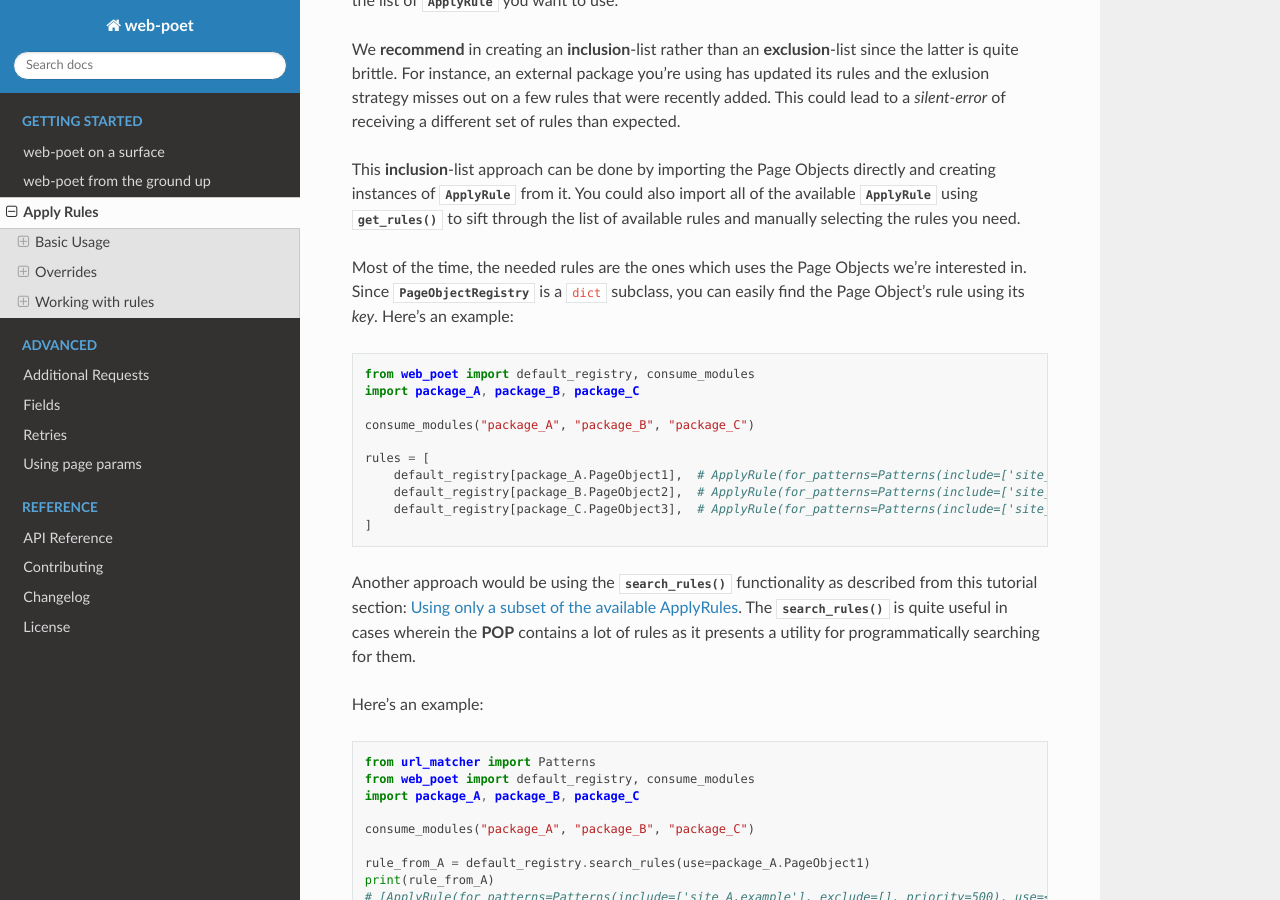
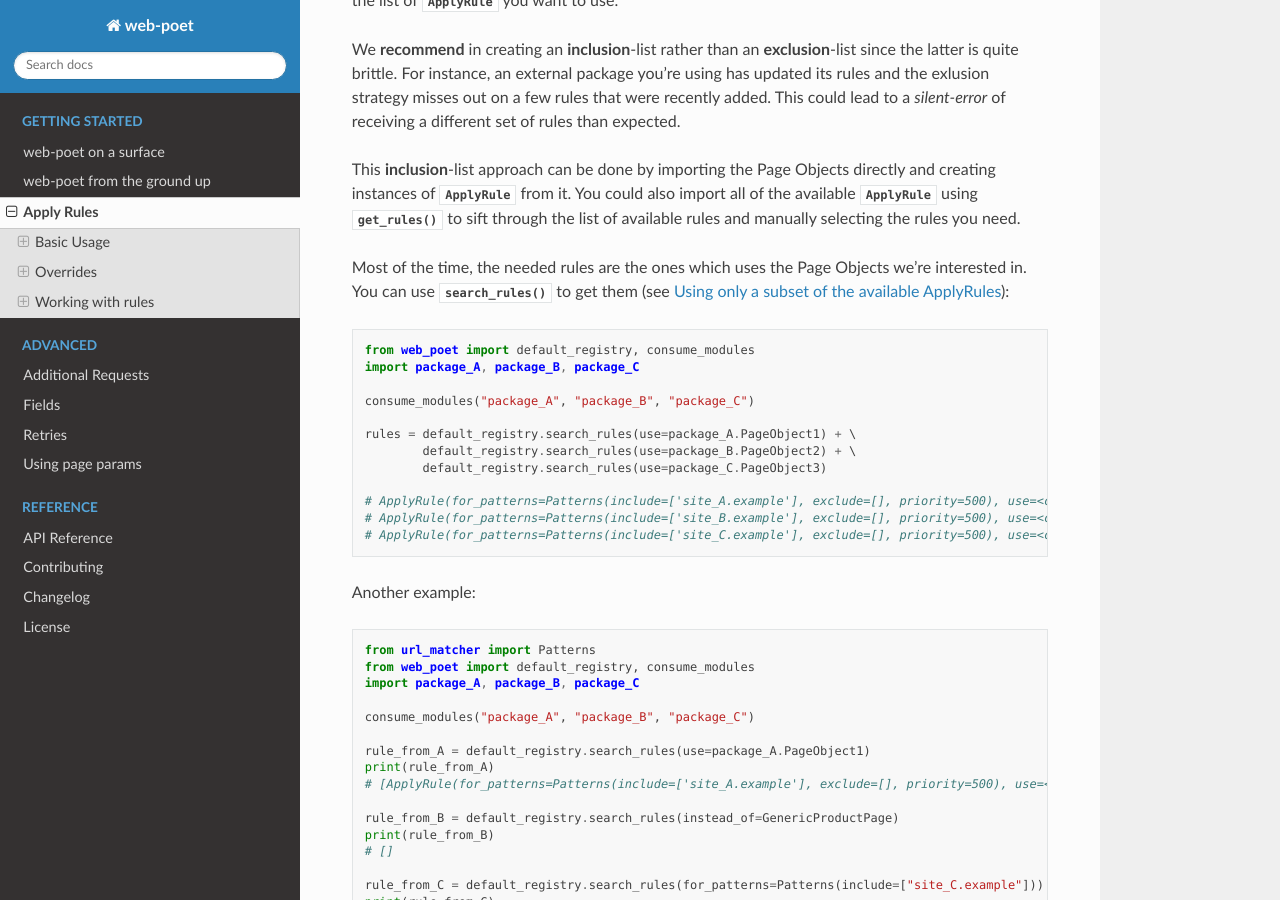
Before and after one commit to scrapinghub/web-poet, a Sphinx documentation site: the page built from docs/intro/rules.rst, in a window 1280 px wide and 900 px high, scrolled down 11911 px. Built offline with Sphinx 7.4.7 and the Read the Docs theme 2.0.0, drawn with Linux system fonts in a browser that asks for light colours.

Commit message:
undocument dict API for PageObjectRegistry

```diff
--- a/docs/intro/rules.rst
+++ b/docs/intro/rules.rst
@@ -675,8 +675,8 @@ all of the available :class:`~.ApplyRule` using :meth:`~.PageObjectRegistry.get_
 to sift through the list of available rules and manually selecting the rules you need.
 
 Most of the time, the needed rules are the ones which uses the Page Objects we're
-interested in. Since :class:`~.PageObjectRegistry` is a ``dict`` subclass, you can
-easily find the Page Object's rule using its `key`. Here's an example:
+interested in. You can use :meth:`~.PageObjectRegistry.search_rules` to get
+them (see :ref:`rules-using-subset`):
 
 .. code-block:: python
 
@@ -685,19 +685,16 @@ easily find the Page Object's rule using its `key`. Here's an example:
 
     consume_modules("package_A", "package_B", "package_C")
 
-    rules = [
-        default_registry[package_A.PageObject1],  # ApplyRule(for_patterns=Patterns(include=['site_A.example'], exclude=[], priority=500), use=<class 'package_A.PageObject1'>, instead_of=<class 'GenericPage'>, to_return=None, meta={})
-        default_registry[package_B.PageObject2],  # ApplyRule(for_patterns=Patterns(include=['site_B.example'], exclude=[], priority=500), use=<class 'package_B.PageObject2'>, instead_of=<class 'GenericPage'>, to_return=None, meta={})
-        default_registry[package_C.PageObject3],  # ApplyRule(for_patterns=Patterns(include=['site_C.example'], exclude=[], priority=500), use=<class 'package_C.PageObject3'>, instead_of=<class 'GenericPage'>, to_return=None, meta={})
-    ]
+    rules = default_registry.search_rules(use=package_A.PageObject1) + \
+            default_registry.search_rules(use=package_B.PageObject2) + \
+            default_registry.search_rules(use=package_C.PageObject3)
 
-Another approach would be using the :meth:`~.PageObjectRegistry.search_rules`
-functionality as described from this tutorial section: :ref:`rules-using-subset`.
-The :meth:`~.PageObjectRegistry.search_rules` is quite useful in cases wherein
-the **POP** contains a lot of rules as it presents a utility for programmatically
-searching for them.
+    # ApplyRule(for_patterns=Patterns(include=['site_A.example'], exclude=[], priority=500), use=<class 'package_A.PageObject1'>, instead_of=<class 'GenericPage'>, to_return=None, meta={})
+    # ApplyRule(for_patterns=Patterns(include=['site_B.example'], exclude=[], priority=500), use=<class 'package_B.PageObject2'>, instead_of=<class 'GenericPage'>, to_return=None, meta={})
+    # ApplyRule(for_patterns=Patterns(include=['site_C.example'], exclude=[], priority=500), use=<class 'package_C.PageObject3'>, instead_of=<class 'GenericPage'>, to_return=None, meta={})
 
-Here's an example:
+
+Another example:
 
 .. code-block:: python
 
```
Also changed, not shown: 1 other file.
